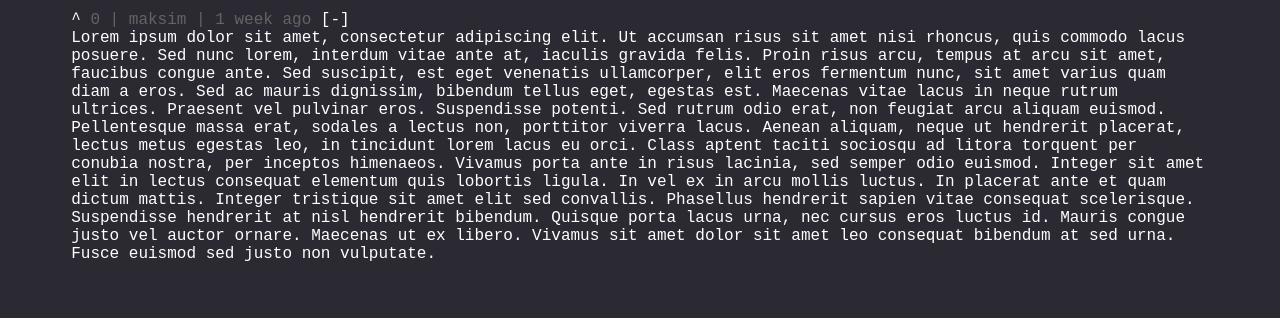
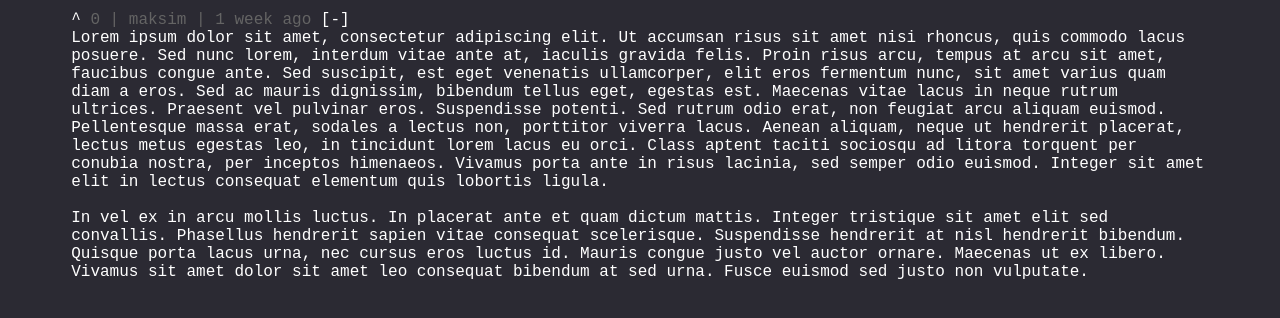
Before and after one commit to maksimdrachov/hackernews-django, a Django app: page /newsdetail/5/ in a window 1280 px wide. Shown: the part 342-660 px from the top of the page. Run offline with Django 4.2, Linux system fonts and the light colour scheme; data comes from the database, SQL or seed files in the repository; both versions use the stored data as it was after the commit.

Commit message:
text comments displayed correctly

```diff
--- a/static/css/style.css
+++ b/static/css/style.css
@@ -118,9 +118,11 @@ article {
 }
 
 .comments {
+  font-family: "Courier New";
   font-size: 16px;
   margin-top: 0px;
   margin-bottom: 2px;
+  white-space: pre-wrap;
 }
 
 .comments-upvote {
--- a/templates/NewsPost/detail.html
+++ b/templates/NewsPost/detail.html
@@ -11,7 +11,9 @@
 
 <article class="comment-block">
     <p class="comments-title"><a href={{"articles/article-1.html"}} class="comments-upvote">^ </a> {{ each.votes }} | {{ each.author }} | {{ each.time|timesince }} ago <a onclick="myFunction({{ each.id }})" class="comments-upvote">[-]</a></p>
-    <p class="comments" id="{{ each.id }}"">{{ each.text }}</p>
+    <pre class="comments">{{ each.text }}</pre>
+
+
 </article>
 
 {% endfor %}
```
Also changed, not shown: README.md, db.sqlite3.
